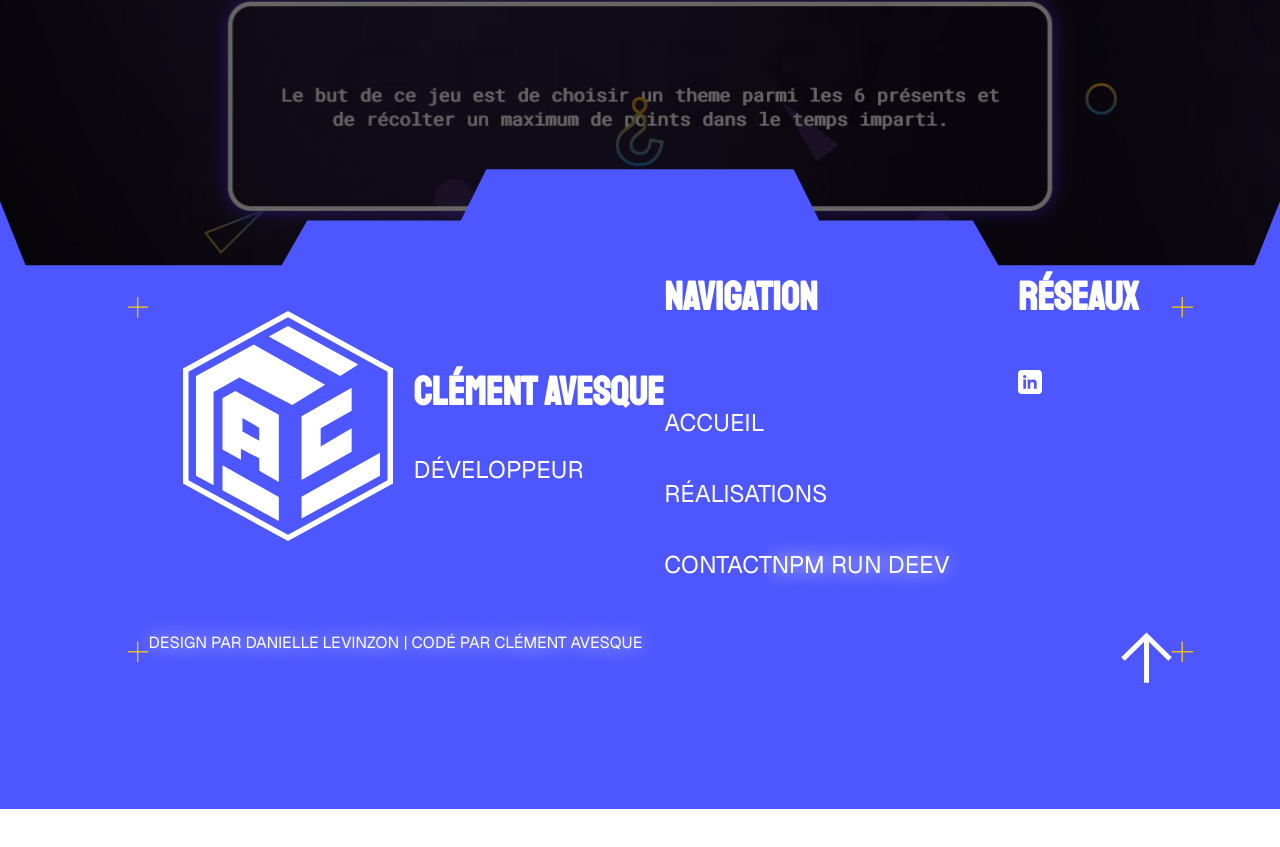
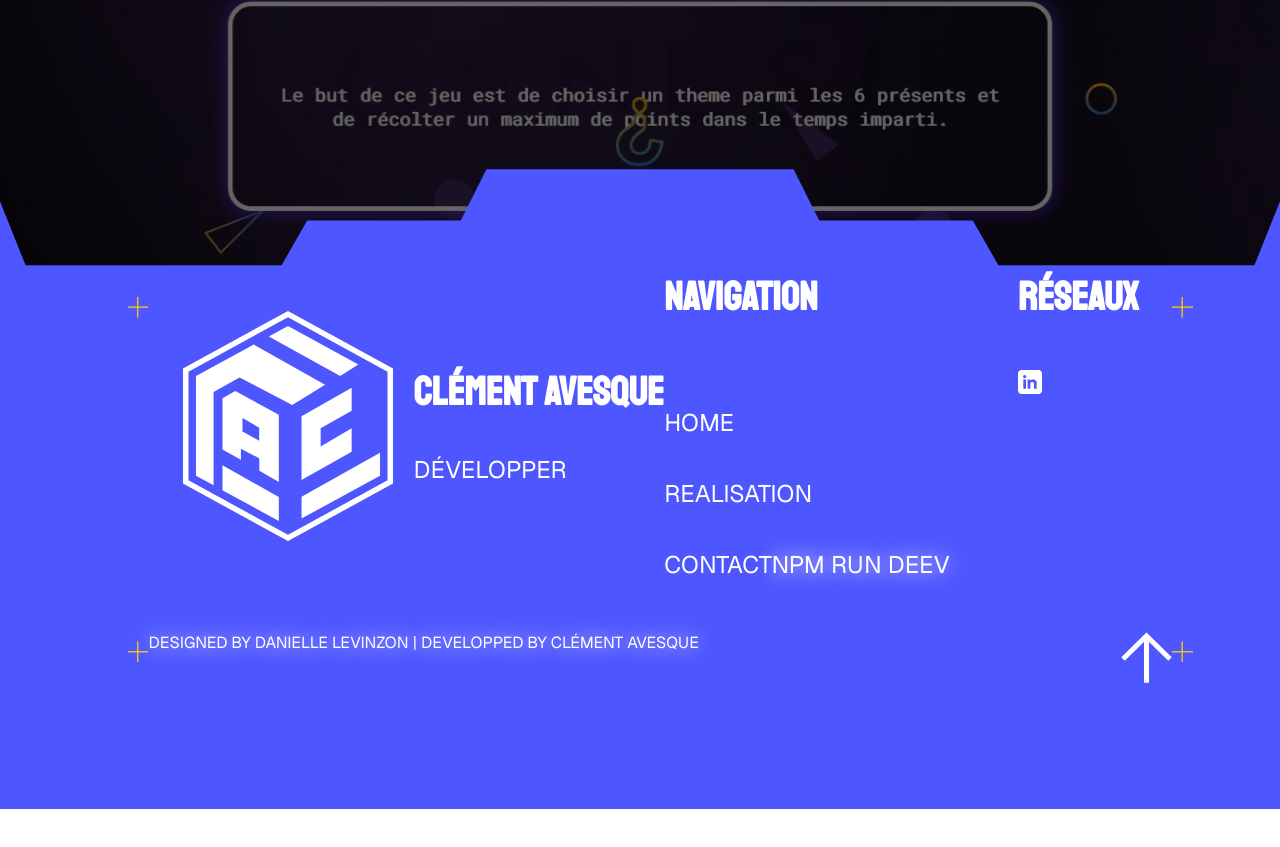
Before and after one commit to clementAvesque/portfolio_Cl-ment_Avesque, a Vue app: page / in a window 1280 px wide. Shown: the part 3055-3902 px from the top of the page. Built offline with nearby package versions, Linux system fonts and the light colour scheme; a web font is replaced by a local one.

Commit message:
Update footer.vue

```diff
--- a/src/components/footer.vue
+++ b/src/components/footer.vue
@@ -8,17 +8,17 @@
                         <img src="../assets/logo-clement_white.svg" alt="" id="logo">
                         <div id="footer_me">
                             <h3>Clément AVESQUE</h3>
-                            <p>Développeur</p>
+                            <p>Développer</p>
                         </div>
                     </div>
                     <div id="nav">
                         <h3>NAVIGATION</h3>
                         <ul>
                             <li>
-                                <RouterLink to="/#top">Accueil</RouterLink>
+                                <RouterLink to="/#top">Home</RouterLink>
                             </li>
                             <li>
-                                <RouterLink to="/draft#top"> Réalisations</RouterLink>
+                                <RouterLink to="/draft#top"> Realisation</RouterLink>
                             </li>
                             <li>
                                 <RouterLink to="/contact#top"> Contact</RouterLink>npm run deev
@@ -33,7 +33,7 @@
                     </div>
                 </section>
                 <section id="other">
-                    <p>Design par Danielle Levinzon | Codé par Clément Avesque</p>
+                    <p>Designed by Danielle Levinzon | developped by Clément Avesque</p>
 
                     <a href="#top">
                         <img src="../assets/flèche-haut.svg" alt="">
```
